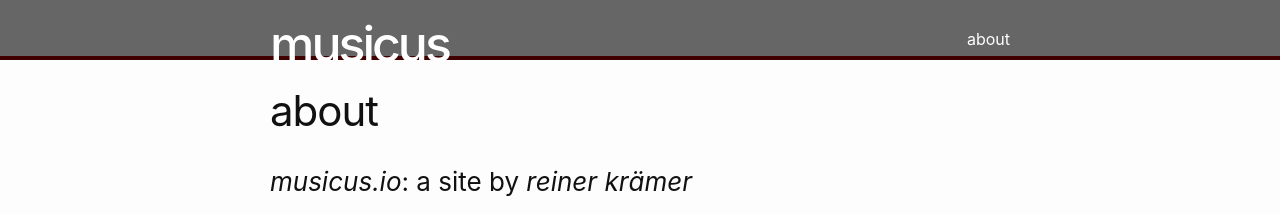
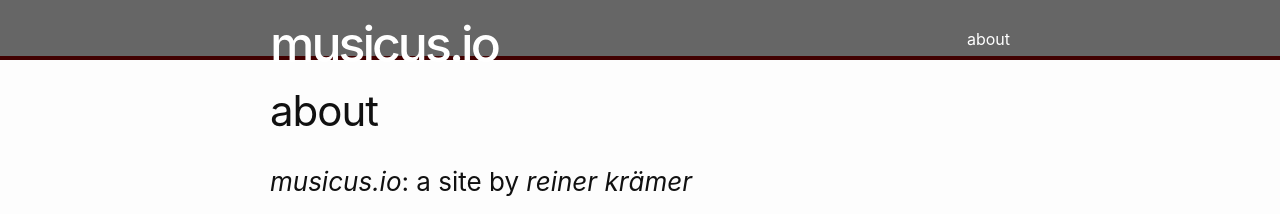
Before and after one commit to musicus/musicus.github.io, a Jekyll site: the page built from about.markdown, in a window 1280 px wide. Shown: the top 214 px of the page. Built offline with Jekyll 4.4.1, drawn with Linux system fonts in a browser that asks for light colours.

Commit message:
Change of Sitename to include URI designation.

```diff
--- a/_config.yml
+++ b/_config.yml
@@ -18,14 +18,14 @@
 # You can create any custom variable you would like, and they will be accessible
 # in the templates via {{ site.myvariable }}.
 
-title: musicus
+title: musicus.io
 email: musicus@gmail.com
 description: >- # this means to ignore newlines until "baseurl:"
 #  Write an awesome description for your new site here. You can edit this
 #  line in _config.yml. It will appear in your document head meta (for
 #  Google search results) and in your feed.xml site description.
 baseurl: / # the subpath of your site, e.g. /blog
-url: https://musicus.github.io # the base hostname & protocol for your site, e.g. http://example.com
+url: https://musicus.io # the base hostname & protocol for your site, e.g. http://example.com
 # twitter_username: musicus
 github_username: musicus
 instagram_usernamer: keiner_wie_reiner
```
